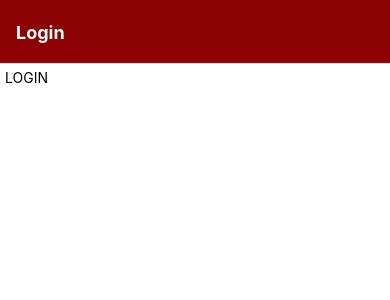
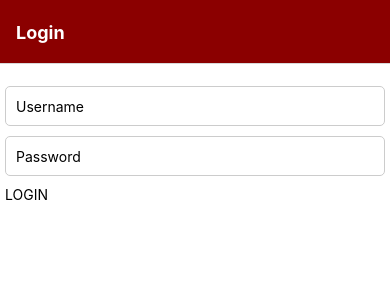
Before and after one commit to danupat-chainarong/Airline-app, a React Native app in the folder app/: screen / in a window 390 px wide. Shown: the top 300 px of the page. Built offline with nearby package versions, Linux system fonts and the light colour scheme.

Commit message:
Update App.tsx

```diff
--- a/app/App.tsx
+++ b/app/App.tsx
@@ -82,7 +82,7 @@ const Flight: React.FC<FlightProps> = ({
   return (
     <View style={styles.flight}>
       <View style={{flex:3}}>
-        <Image source={{uri : carrier_img}} style={styles.flight_logo}/>
+        <Image source={{uri : carrier_img}} style={styles.FlightLogo}/>
       </View>
       <View style={{flex:4,}}>
         <Text style={{fontSize: 20}}>Flight Num: {flight_num}</Text>
@@ -495,13 +495,39 @@ const mockUsers: UserProps[] =
     {name: "User 2"},
   ]
 
+
 const LoginScreen: React.FC =() => {
   const navigation = useNavigation<StackNavigationProp<RootStackParamList, 'Home'>>();
   const [username, setUsername] = useState('');
+  const [password, setPassword] = useState('');
   const [error, setError] = useState('');
+
+  const handleLoginInputChange = (type: string, value: string) => {
+    if (type == "username") {
+      setUsername(value);
+      console.log("Username:\t",value)
+    }
+    else if (type == "password") {
+      setPassword(value);
+      console.log("Password:\t",value);
+    }
+  }
 
   return (
     <View style = {styles.container}>
+      <TextInput></TextInput>
+      <TextInput
+        style={styles.LoginInput}
+        placeholder="Username"
+        value={username}
+        onChangeText={(username) => handleLoginInputChange("username",username)}
+      />
+      <TextInput
+      style={styles.LoginInput}
+      placeholder='Password'
+      value={password}
+      onChangeText={(password) => handleLoginInputChange("password",password)}
+      />
        <TouchableHighlight underlayColor="red" onPress={() => {
             navigation.navigate('Lists');
           }}>
@@ -815,9 +841,18 @@ const styles = StyleSheet.create({
     // width: 350,
     flex: 1,
   },
-  flight_logo: {
+  FlightLogo: {
     width: 100,
     height: 100,
     margin: 3,
   },
+  LoginInput: {
+    width: '100%',
+    height: 40,
+    borderColor: '#ccc',
+    borderWidth: 1,
+    marginBottom: 10,
+    paddingLeft: 10,
+    borderRadius: 5,
+  },
 });
```
